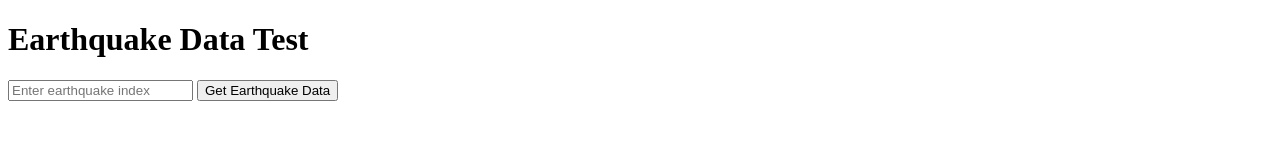
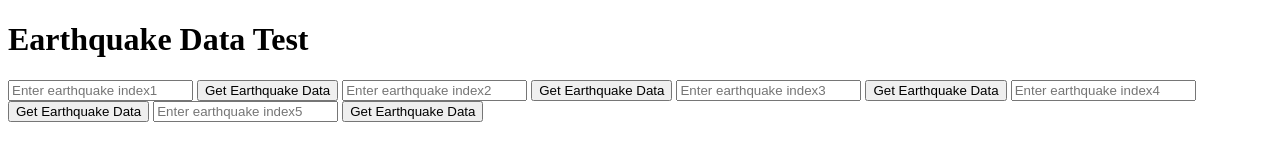
Before and after one commit to mar23y/test3, a plain HTML site: page index.html in a window 1280 px wide. Drawn offline with Linux system fonts and the light colour scheme.

Commit message:
Update index.html

```diff
--- a/index.html
+++ b/index.html
@@ -6,8 +6,24 @@
 <body>
   <h1>Earthquake Data Test</h1>
 
-  <input type="number" id="earthquakeIndex" placeholder="Enter earthquake index">
-  <button type="button" id="getEarthquakeData">Get Earthquake Data</button>
+  <input type="number1" id="earthquakeIndex1" placeholder="Enter earthquake index1">
+  <button type="button1" id="getEarthquakeData1">Get Earthquake Data</button>
+
+  <input type="number1" id="earthquakeIndex2" placeholder="Enter earthquake index2">
+  <button type="button1" id="getEarthquakeData2">Get Earthquake Data</button>
+
+  <input type="number1" id="earthquakeIndex3" placeholder="Enter earthquake index3">
+  <button type="button1" id="getEarthquakeData3">Get Earthquake Data</button>
+
+  <input type="number1" id="earthquakeIndex4" placeholder="Enter earthquake index4">
+  <button type="button1" id="getEarthquakeData4">Get Earthquake Data</button>
+
+  <input type="number1" id="earthquakeIndex5" placeholder="Enter earthquake index5">
+  <button type="button1" id="getEarthquakeData5">Get Earthquake Data</button>
+
+
+
+
 
   <div id="earthquakeData"></div>
 
@@ -56,7 +72,15 @@
     document.getElementById('getEarthquakeData').addEventListener('click', async () => {
       const earthquakeIndex = document.getElementById('earthquakeIndex').value;
 
-      const earthquakeData = await contract.methods.getEarthquakeData(earthquakeIndex).call();
+      const earthquakeData1 = await contract.methods.getEarthquakes1(earthquakeIndex).call();
+
+      const earthquakeData2 = await contract.methods.getEarthquakes2(earthquakeIndex).call();
+
+      const earthquakeData3 = await contract.methods.getEarthquakes3(earthquakeIndex).call();
+
+      const earthquakeData4 = await contract.methods.getEarthquakes4(earthquakeIndex).call();
+
+      const earthquakeData5 = await contract.methods.getEarthquakes5(earthquakeIndex).call();
 
       document.getElementById('earthquakeData').innerHTML = `
         <h2>Earthquake Data</h2>
```
